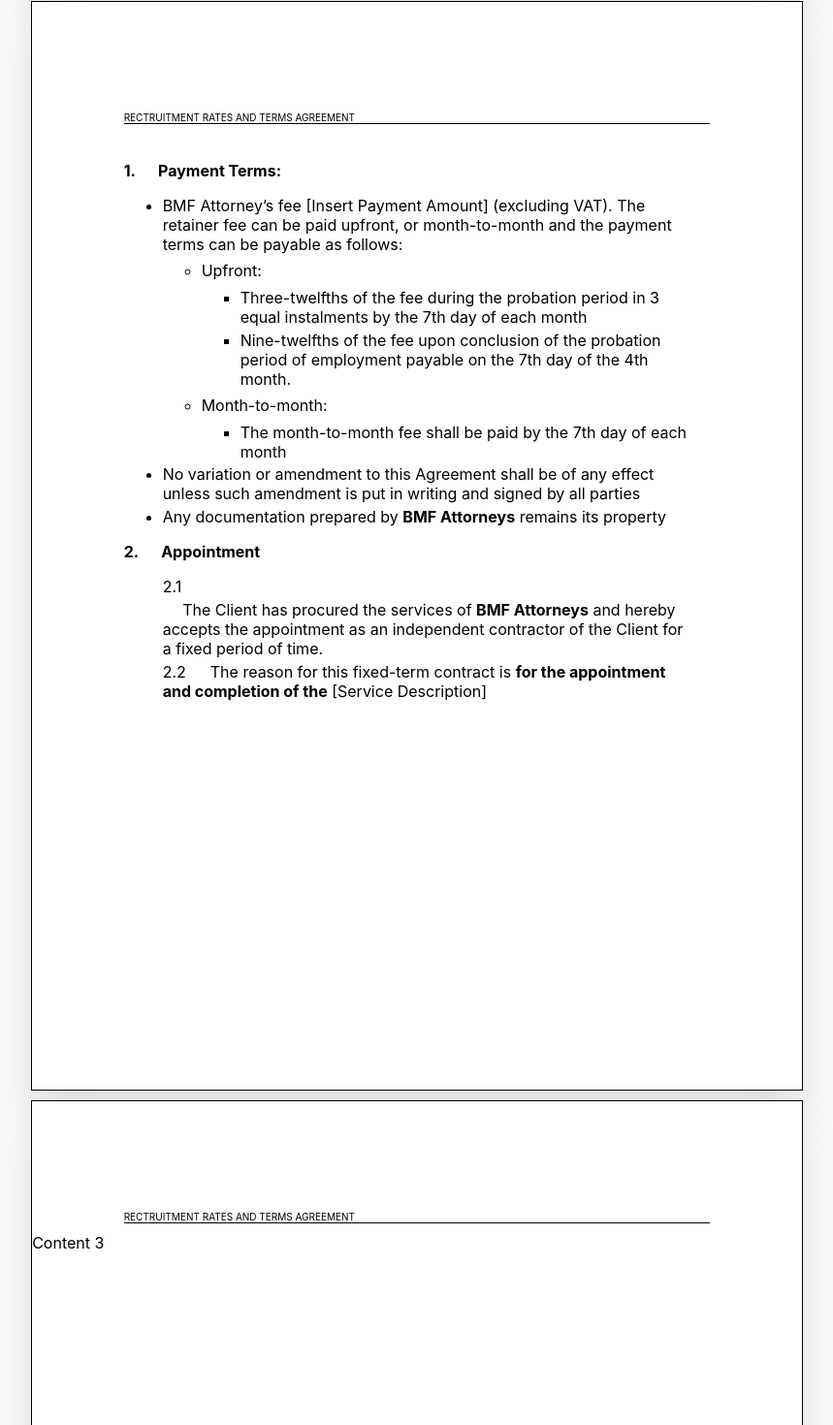
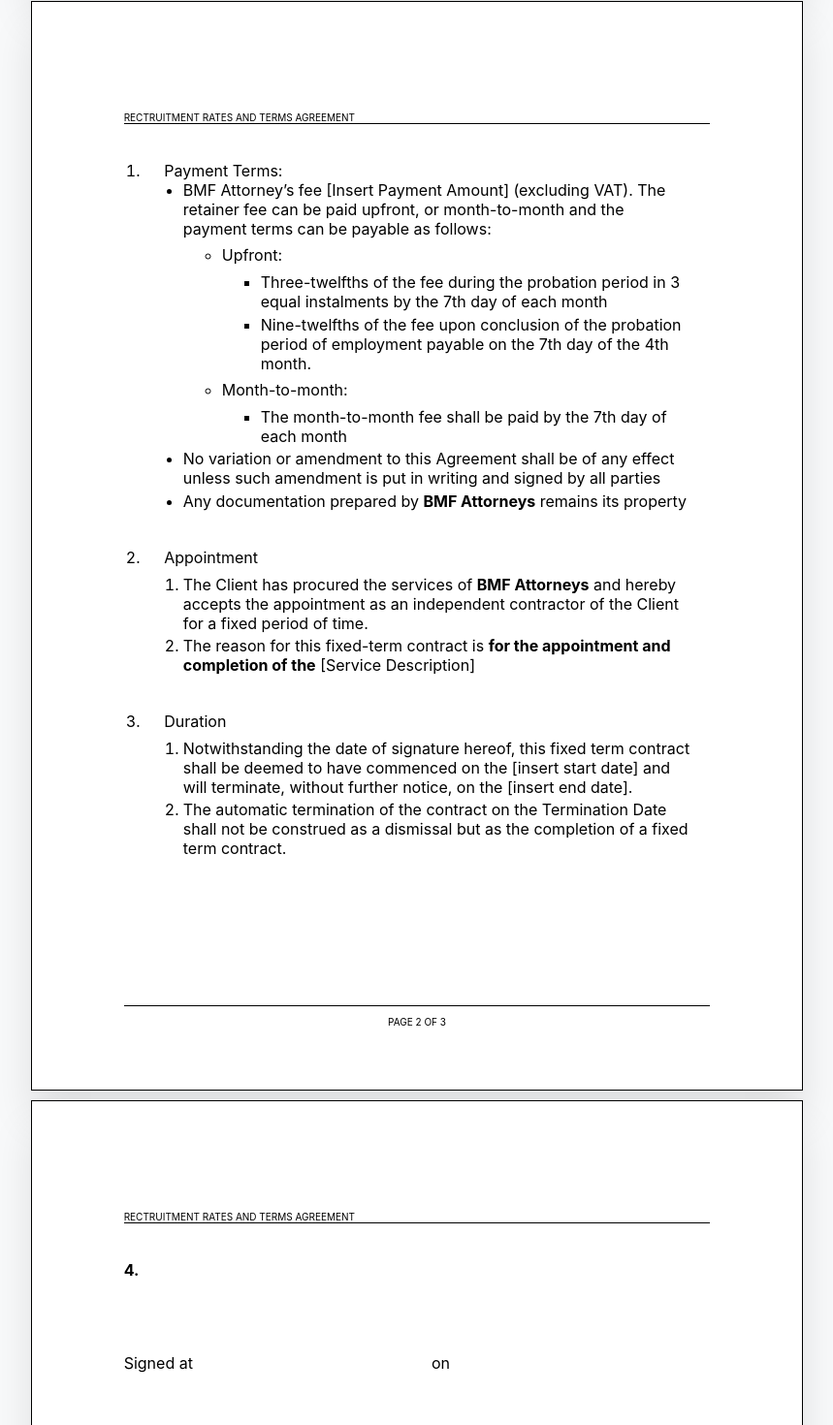
Before and after one commit to u16273992/jobox-fe-project, a React (Create React App) app: page / in a window 1280 px wide. Shown: the part 1144-2614 px from the top of the page at 97% size, without its empty margins (210-1069 px from the left). Built offline with nearby package versions, Linux system fonts and the light colour scheme.

Commit message:
pages looking good

```diff
--- a/src/components/content.js
+++ b/src/components/content.js
@@ -23,7 +23,8 @@ export default function Content(props) {
  {
     return (
         <div style={style.heading2}>
-            <p style={{fontWeight:"bold"}}>1. &emsp; Payment Terms:</p>
+            <ul style={{listStyleType:"decimal"}}>
+                <li>&emsp; Payment Terms:
                     <ul style={{listStyleType:"disc"}}>
                         <li>BMF Attorney’s fee [Insert Payment Amount] (excluding VAT). The retainer fee
                             can be paid upfront, or month-to-month and the payment terms can be payable
@@ -60,19 +61,34 @@ export default function Content(props) {
                     Any documentation prepared by <strong>BMF Attorneys</strong> remains its property
                     </li>
                     </ul>
-            <p style={{fontWeight:"bold"}}>2. &emsp; Appointment</p>
-            <ul style={{listStyleType: "none", marginTop:"0.2cm"}}>
-                2.1
+                </li>
+                <li style={{marginTop:"1cm"}}>
+                    &emsp; Appointment
+                    <ol style={{listStyleType:"decimal",marginTop:"0.2cm"}}>
                         <li style={style.height}>
-                    &emsp;
                         The Client has procured the services of <strong>BMF Attorneys</strong> and hereby accepts
                         the appointment as an independent contractor of the Client for a fixed
                         period of time.
                         </li>
                         <li style={style.height}>
-                    2.2 &emsp;
                         The reason for this fixed-term contract is <strong>for the appointment and completion
                         of the</strong> [Service Description]
+                        </li>
+                    </ol>
+                </li>
+                <li style={{marginTop:"1cm"}}>
+                    &emsp; Duration
+                    <ul style={{listStyleType:"decimal",marginTop:"0.2cm"}}>
+                        <li style={style.height}>
+                        Notwithstanding the date of signature hereof, this fixed term contract shall be deemed
+                        to have commenced on the [insert start date] and will terminate, without further notice,
+                        on the [insert end date].
+                        </li>
+                        <li style={style.height}>
+                        The automatic termination of the contract on the Termination Date shall not be construed
+                        as a dismissal but as the completion of a fixed term contract.
+                        </li>
+                    </ul>
                 </li>
             </ul>
         </div>
@@ -81,7 +97,15 @@ export default function Content(props) {
  else if (props.page ==3)
  {
     return (
-        <div>Content 3</div>
+        <div style={style.heading3}>
+            <strong>4.</strong>
+            <p style={{marginTop:"2cm"}}>Signed at &emsp; &emsp; &emsp; &emsp; &emsp; &emsp; &emsp; &emsp; &emsp; &emsp; &emsp; &emsp;on</p>
+            <p style={{marginTop:"2cm",borderBottom: "1px solid black", width:"7cm"}}></p>
+            <p>Who warrants authority on behalf of Jobox</p>
+            <p style={{marginTop:"2cm"}}>Signed at &emsp; &emsp; &emsp; &emsp; &emsp; &emsp; &emsp; &emsp; &emsp; &emsp; &emsp; &emsp;on</p>
+            <p style={{marginTop:"2cm",borderBottom: "1px solid black", width:"7cm"}}></p>
+            <p>Who warrants authority on behalf of Jobox</p>
+        </div>
        )
  }
 }
@@ -108,11 +132,18 @@ const style = {
     },
     heading2:{
         marginTop:"1cm",
-        marginLeft:"2.5cm",
-        width:"15.5cm"
+        marginLeft:"2cm",
+        width:"16cm",
+        marginBottom: "4cm"
     },
     height:{
        marginTop:"0.1cm"
+    },
+    heading3:{
+        marginTop:"1cm",
+        marginLeft:"2.5cm",
+        marginBottom: "12cm"
     }
 
+
 }
--- a/src/components/page.js
+++ b/src/components/page.js
@@ -9,6 +9,12 @@ export default function Page(props) {
             <p style={styles.header}>RECTRUITMENT RATES AND TERMS AGREEMENT</p>
         </header>
         <Content page={props.number}/>
+        { props.number !== 1 ?
+            <footer style={styles.footer}>
+            <p>PAGE {props.number} OF 3</p>
+            </footer>
+            : null
+        }
       </div>
     </div>
   )
@@ -49,6 +55,16 @@ const styles = {
       display: 'flex',
       alignSelf: 'center',
       justifyContent: 'center'
+    },
+    footer:{
+        marginLeft: "2.5cm",
+        width: "16cm",
+        borderTop: "1px solid black",
+        fontSize: "10px",
+        display: "flex",
+        flexDirection: "column",
+        justifyContent: "flex-end",
+        alignItems: "center"
     }
 
   }
```
Lines whose indentation alone changed are shown as unchanged.
